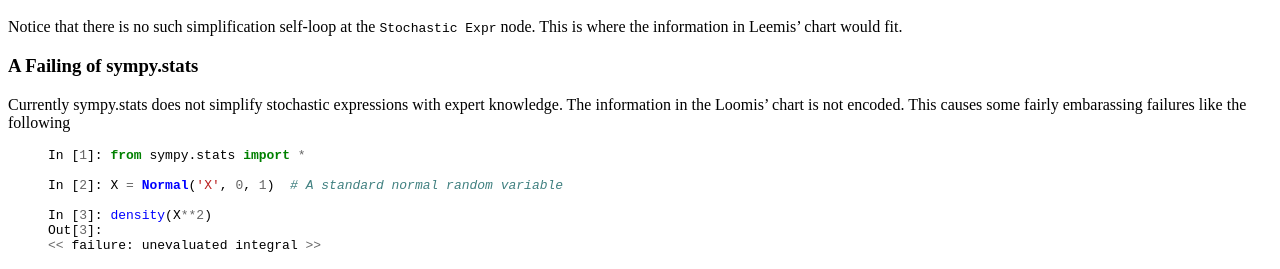
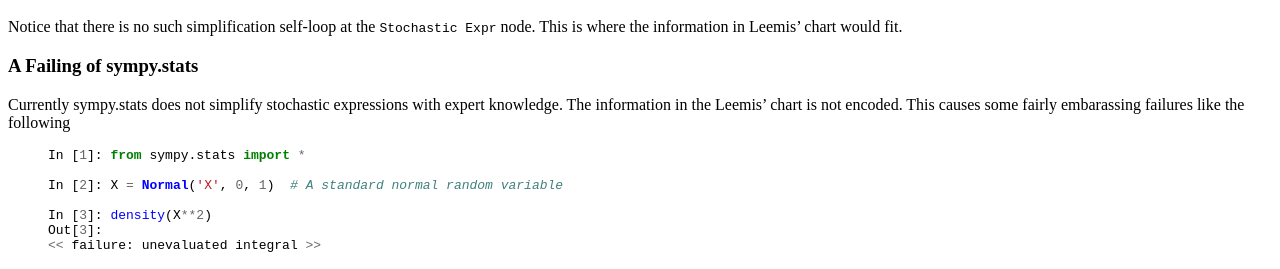
Before and after one commit to besyskymnbk/blog, a Jekyll site: the page built from _posts/work/2012-12-11-Statistical-Simplification.md, in a window 1280 px wide and 900 px high, scrolled down 1515 px. Shown: the part 164-433 px from the top of the window. Built offline with Jekyll 4.4.1, drawn with Linux system fonts in a browser that asks for light colours; comment, search, counter and statistics services are not loaded; some of the changed text lies outside the part shown.

Commit message:
minor edits

```diff
--- a/_posts/work/2012-12-11-Statistical-Simplification.md
+++ b/_posts/work/2012-12-11-Statistical-Simplification.md
@@ -50,7 +50,7 @@ Notice that there is no such simplification self-loop at the `Stochastic Expr` n
 
 ### A Failing of sympy.stats
 
-Currently sympy.stats does not simplify stochastic expressions with expert knowledge.  The information in the Loomis' chart is not encoded.  This causes some fairly embarassing failures like the following
+Currently sympy.stats does not simplify stochastic expressions with expert knowledge.  The information in the Leemis' chart is not encoded.  This causes some fairly embarassing failures like the following
 
 {% highlight python %}
 In [1]: from sympy.stats import *
```
Also changed, not shown: other parts of _posts/work/2012-12-11-Statistical-Simplification.md (+1 -1 lines).
